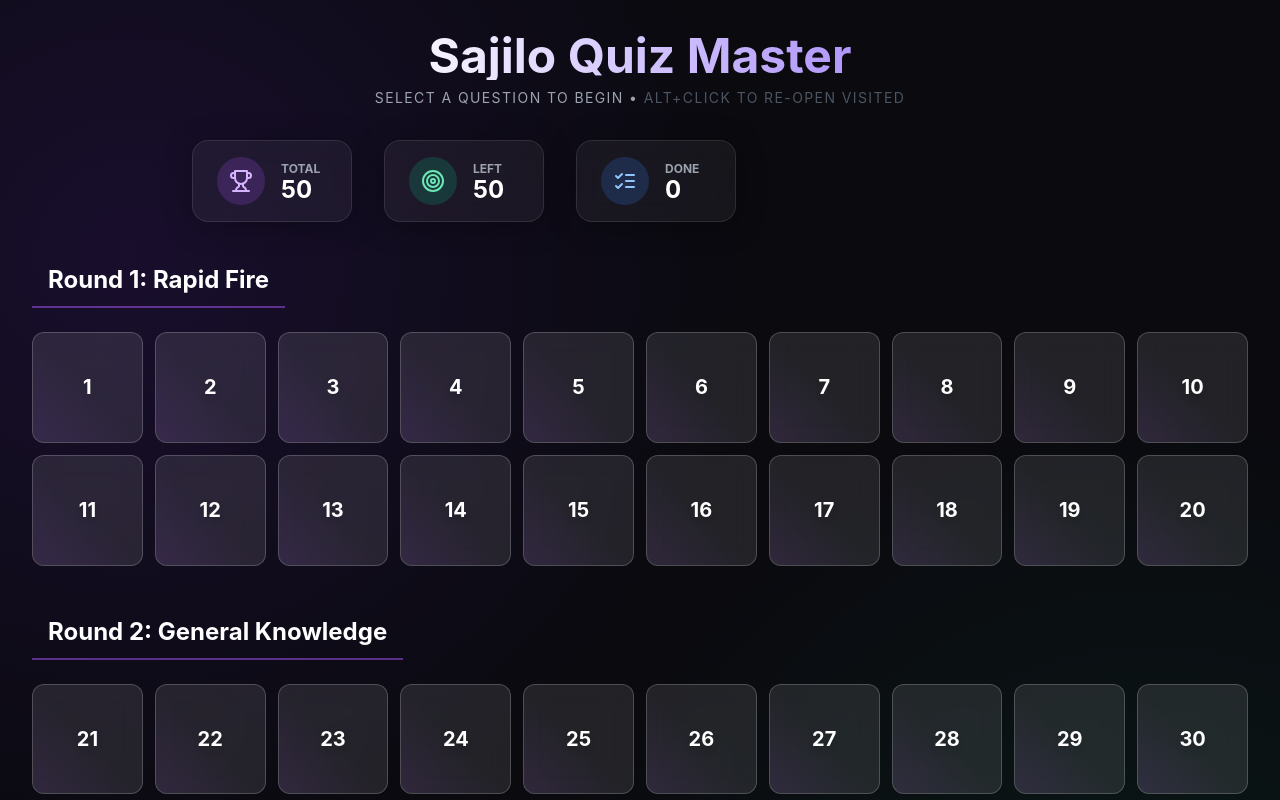
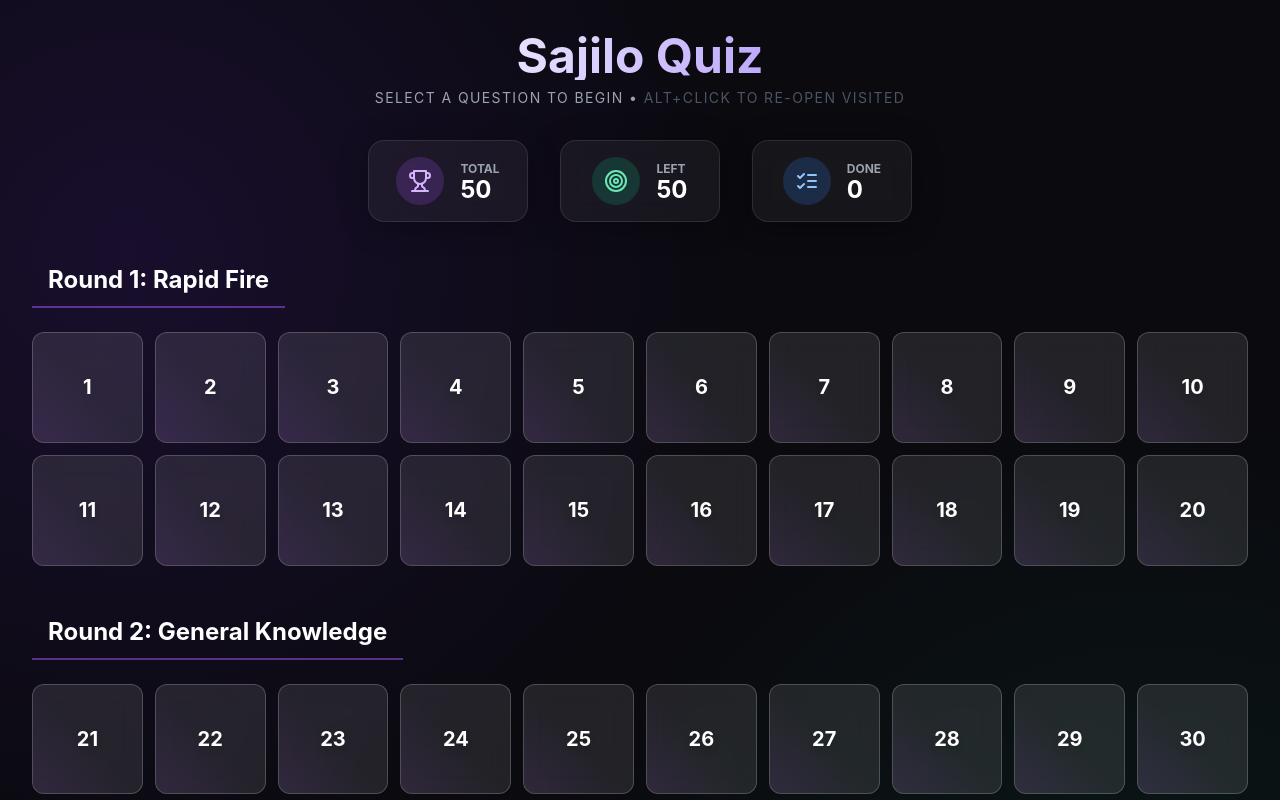
Before and after one commit to arundada9000/sajiloquiz, a React (Vite) app: page / in a window 1280 px wide. Shown: the top 800 px of the page. Built offline with nearby package versions, Linux system fonts and the light colour scheme.

Commit message:
install button added

```diff
--- a/src/data/config.ts
+++ b/src/data/config.ts
@@ -1,6 +1,6 @@
 export const config = {
   // --- BRANDING ---
-  appName: "Sajilo Quiz Master",
+  appName: "Sajilo Quiz",
   companyName: "Sajilo Digital",
 
   // --- ROUNDS CONFIGURATION ---
--- a/src/pages/AdminPage.tsx
+++ b/src/pages/AdminPage.tsx
@@ -508,11 +508,14 @@ function HelpGuide() {
                 <ShortcutItem keyBind="] or +" action="Increase Text Size" />
                 <ShortcutItem keyBind="[ or -" action="Decrease Text Size" />
                 <ShortcutItem keyBind="0" action="Reset Text Size" />
+                <ShortcutItem keyBind="Alt + Click" action="Re-open Visited Question" />
             </div>
 
             <SectionTitle title="Quick Tips" />
             <ul className="space-y-2 list-disc pl-5">
                 <li><strong className="text-white">Rounds:</strong> You can add logic for Rounds in the Settings tab. Assign questions to rounds to auto-generate IDs (e.g., Round 1 starts at 1, Round 2 starts at 11).</li>
+                <li><strong className="text-white">Media:</strong> Images and Audio are auto-compressed. For large videos, use external links or the public folder.</li>
+                <li><strong className="text-white">Install:</strong> Click 'Install App' on the main screen to install this quiz as a native application.</li>
                 <li><strong className="text-white">Exporting:</strong> Always export your data ("Backup") before clearing browsing data or switching devices.</li>
                 <li><strong className="text-white">Offline:</strong> This app works offline! You can disconnect from the internet after loading it.</li>
             </ul>
--- a/src/pages/GridPage.tsx
+++ b/src/pages/GridPage.tsx
@@ -1,8 +1,9 @@
+import { useState, useEffect } from 'react';
 import { Link, useNavigate } from 'react-router-dom';
 import { motion } from 'framer-motion';
 import { useData } from '../context/DataContext';
 import { useQuiz } from '../context/QuizContext';
-import { Trash2, Trophy, Target, ListChecks, Settings } from 'lucide-react';
+import { Trash2, Trophy, Target, ListChecks, Settings, Download } from 'lucide-react';
 import { sounds } from '../utils/sounds';
 
 export default function GridPage() {
@@ -58,6 +59,28 @@ export default function GridPage() {
         );
     };
 
+    // --- PWA Install Logic ---
+    const [installPrompt, setInstallPrompt] = useState<any>(null);
+
+    useEffect(() => {
+        const handler = (e: any) => {
+            e.preventDefault();
+            setInstallPrompt(e);
+        };
+        window.addEventListener('beforeinstallprompt', handler);
+        return () => window.removeEventListener('beforeinstallprompt', handler);
+    }, []);
+
+    const handleInstall = () => {
+        if (!installPrompt) return;
+        installPrompt.prompt();
+        installPrompt.userChoice.then((choiceResult: any) => {
+            if (choiceResult.outcome === 'accepted') {
+                setInstallPrompt(null);
+            }
+        });
+    };
+
     return (
         <div className="min-h-screen p-4 md:p-8 flex flex-col items-center">
             <motion.div
@@ -74,10 +97,10 @@ export default function GridPage() {
                 initial={{ opacity: 0, scale: 0.9 }}
                 animate={{ opacity: 1, scale: 1 }}
                 transition={{ delay: 0.2 }}
-                className="grid grid-cols-3 gap-2 md:flex md:gap-8 mb-6 md:mb-10 w-full max-w-4xl"
+                className="flex flex-wrap justify-center gap-2 md:gap-8 mb-6 md:mb-10 w-full max-w-4xl"
             >
                 {/* ... Stats blocks ... */}
-                <div className="glass-panel p-3 md:px-6 md:py-4 flex flex-col md:flex-row items-center justify-center md:justify-start gap-2 md:gap-4 md:min-w-[160px]">
+                <div className="glass-panel p-3 md:px-6 md:py-4 flex flex-col md:flex-row items-center justify-center gap-2 md:gap-4 min-w-[100px] md:min-w-[160px]">
                     {/* ... Icon ... */}
                     <div className="p-2 md:p-3 rounded-full bg-purple-500/20 text-purple-300">
                         <Trophy className="w-4 h-4 md:w-6 md:h-6" />
@@ -88,7 +111,7 @@ export default function GridPage() {
                     </div>
                 </div>
 
-                <div className="glass-panel p-3 md:px-6 md:py-4 flex flex-col md:flex-row items-center justify-center md:justify-start gap-2 md:gap-4 md:min-w-[160px]">
+                <div className="glass-panel p-3 md:px-6 md:py-4 flex flex-col md:flex-row items-center justify-center gap-2 md:gap-4 min-w-[100px] md:min-w-[160px]">
                     {/* ... Icon ... */}
                     <div className="p-2 md:p-3 rounded-full bg-emerald-500/20 text-emerald-300">
                         <Target className="w-4 h-4 md:w-6 md:h-6" />
@@ -99,7 +122,7 @@ export default function GridPage() {
                     </div>
                 </div>
 
-                <div className="glass-panel p-3 md:px-6 md:py-4 flex flex-col md:flex-row items-center justify-center md:justify-start gap-2 md:gap-4 md:min-w-[160px]">
+                <div className="glass-panel p-3 md:px-6 md:py-4 flex flex-col md:flex-row items-center justify-center gap-2 md:gap-4 min-w-[100px] md:min-w-[160px]">
                     {/* ... Icon ... */}
                     <div className="p-2 md:p-3 rounded-full bg-blue-500/20 text-blue-300">
                         <ListChecks className="w-4 h-4 md:w-6 md:h-6" />
@@ -182,6 +205,18 @@ export default function GridPage() {
                     <Trash2 size={18} />
                     Reset Progress
                 </motion.button>
+
+                {installPrompt && (
+                    <motion.button
+                        initial={{ opacity: 0, scale: 0.9 }}
+                        animate={{ opacity: 1, scale: 1 }}
+                        onClick={handleInstall}
+                        className="btn-primary flex items-center gap-2 bg-emerald-600 hover:bg-emerald-500 text-white shadow-lg shadow-emerald-900/50"
+                    >
+                        <Download size={18} />
+                        Install App
+                    </motion.button>
+                )}
             </div>
         </div>
     );
```
Also changed, not shown: 1 other file (tests, documents, lock files or other folders).
